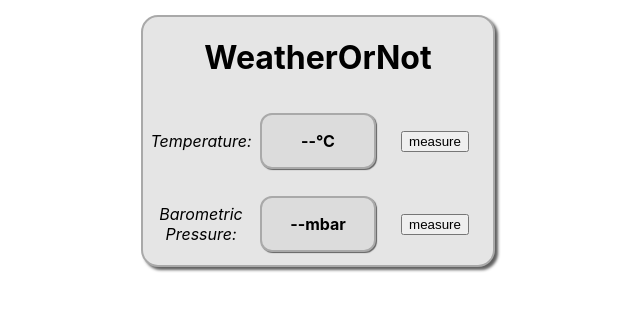
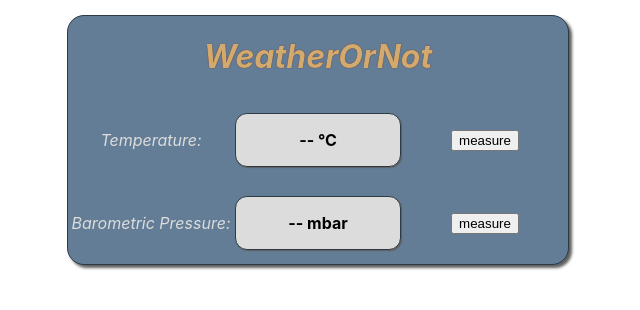
Before and after one commit to TheWeatherMan316/WeatherOrNot, a React (Create React App) app: page / in a window 1280 px wide. Shown: the top 310 px of the page, without its empty margins (322-962 px from the left). Built offline with nearby package versions, Linux system fonts and the light colour scheme.

Commit message:
refactoring

```diff
--- a/src/App.css
+++ b/src/App.css
@@ -1,8 +1,8 @@
 .container {
   margin-top: 15px;
-  max-width: 350px;
-  background-color: #e5e5e5;
-  border: 2px solid darkgray;
+  max-width: 500px;
+  background-color: #637d96;
+  border: 1px solid #2b3a44;
   border-radius: 17px;
   display: grid;
   grid-template-columns: 1fr;
@@ -32,16 +32,19 @@
 
 .header {
   grid-area: a;
+  color: #d2aa6d;
+  text-shadow: 0 0 1px #59191f;
 }
 
 .label {
   grid-area: label;
+  color: gainsboro;
 }
 
 .display {
   grid-area: display;
   background-color: gainsboro;
-  border: 2px solid darkgray;
+  border: 1px solid #2b3a44;
   border-radius: 12px;
   box-shadow: 1px 1px 1px #606060;
 }
--- a/src/App.js
+++ b/src/App.js
@@ -22,11 +22,7 @@ function App() {
       <div className="container">
         <Header />
         <TempInterface display={temp} measure={tempCalc} label="Temperature" />
-        <BarInterface
-          display={bar}
-          measure={barCalc}
-          label="Barometric Pressure"
-        />
+        <BarInterface display={bar} measure={barCalc} label="Barometric Pressure" />
         {console.log(temp)}
       </div>
     </div>
--- a/src/components/BarInterface.js
+++ b/src/components/BarInterface.js
@@ -5,7 +5,7 @@ import Label from "./Interface/Label";
 
 export default function BarInterface(props) {
   return (
-    <div className="Interface">
+    <div className="Interface" id="bar">
       <Label label={props.label} />
       <Display display={props.display} unit="mbar" />
       <Controls measure={props.measure} />
--- a/src/components/Header.js
+++ b/src/components/Header.js
@@ -3,7 +3,7 @@ import React from "react";
 export default function Header() {
   return (
     <div className="header">
-      <h1>WeatherOrNot</h1>
+      <h1><i>WeatherOrNot</i></h1>
     </div>
   );
 }
--- a/src/components/Interface/Display.js
+++ b/src/components/Interface/Display.js
@@ -4,7 +4,9 @@ export default function Display(props) {
   return (
     <div className="display">
       <p>
-        <b>{props.display}{props.unit}</b>
+        <b>
+          {props.display} {props.unit}
+        </b>
       </p>
     </div>
   );
```
